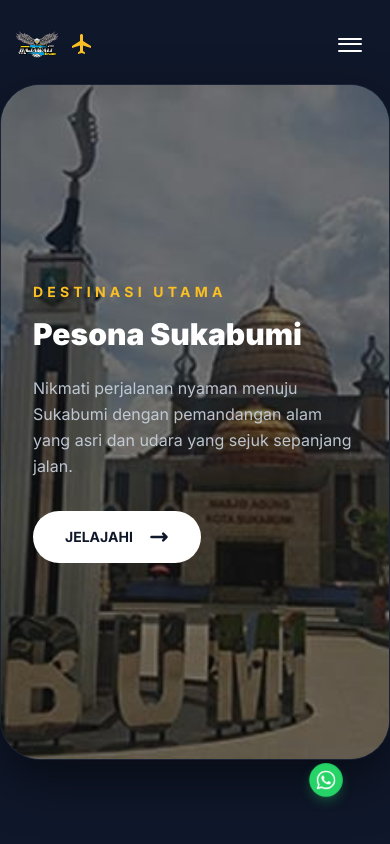
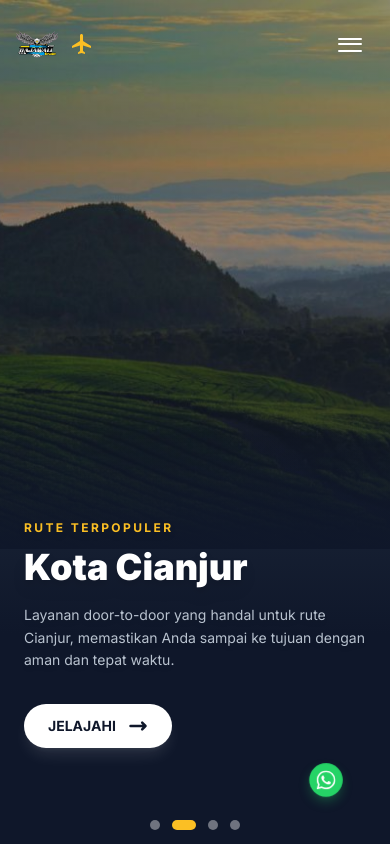
Before and after one commit to DavaRay13/website-Rajawalitravel-, a Next.js app: page / in a window 390 px wide. Shown: the top 844 px of the page. Built offline with nearby package versions, Linux system fonts and the light colour scheme.

Commit message:
fix : memperbaiki responsilibity dari hero section home

```diff
--- a/src/components/sections/StickyHeroSection.tsx
+++ b/src/components/sections/StickyHeroSection.tsx
@@ -5,6 +5,12 @@ import gsap from "gsap";
 import { ScrollTrigger } from "gsap/ScrollTrigger";
 import { useGSAP } from "@gsap/react";
 import Image from "next/image";
+import { Swiper, SwiperSlide } from 'swiper/react';
+import { Autoplay, Pagination, EffectFade } from 'swiper/modules';
+
+import 'swiper/css';
+import 'swiper/css/pagination';
+import 'swiper/css/effect-fade';
 
 if (typeof window !== "undefined") {
   gsap.registerPlugin(ScrollTrigger);
@@ -49,6 +55,11 @@ export default function StickyHeroSection() {
   const containerRef = useRef<HTMLDivElement>(null);
 
   useGSAP(() => {
+    // Gunakan matchMedia agar ScrollTrigger HANYA aktif di layar Desktop (min-width: 1024px)
+    // Di Mobile, GSAP tidak akan berjalan, sehingga sangat ringan
+    const mm = gsap.matchMedia();
+
+    mm.add("(min-width: 1024px)", () => {
       const cards = gsap.utils.toArray<HTMLDivElement>(".sticky-card");
       const navItems = gsap.utils.toArray<HTMLDivElement>(".nav-item-text");
       const navLines = gsap.utils.toArray<HTMLDivElement>(".nav-item-line");
@@ -104,13 +115,90 @@ export default function StickyHeroSection() {
       // Add empty space at the end of the timeline so the last card is readable before unpinning
       tl.to({}, { duration: 1.5 });
 
+      return () => {
+        tl.kill();
+      };
+    });
+
+    return () => mm.revert();
   }, { scope: containerRef });
 
   return (
-    <section ref={containerRef} className="relative w-full h-screen bg-slate-900 overflow-hidden">
+    <>
+      {/* ======================= */}
+      {/* MOBILE HERO (SWIPER) */}
+      {/* ======================= */}
+      <section className="block lg:hidden relative w-full h-[100dvh] bg-slate-900">
+        <Swiper
+          modules={[Autoplay, Pagination, EffectFade]}
+          effect="fade"
+          autoplay={{ delay: 4000, disableOnInteraction: false }}
+          pagination={{ clickable: true }}
+          loop={true}
+          className="w-full h-full sticky-hero-swiper"
+        >
+          {sections.map((sec, i) => (
+            <SwiperSlide key={sec.id}>
+              <div className={`relative w-full h-full ${sec.bgColor} overflow-hidden`}>
+                {/* Background Image Area */}
+                <div className="absolute inset-0 h-[65%]">
+                  <Image
+                    src={sec.image}
+                    alt={sec.title}
+                    fill
+                    className="object-cover"
+                    priority={i === 0}
+                  />
+                  {/* Gradients to blend smoothly into content */}
+                  <div className="absolute inset-0 bg-gradient-to-t from-slate-900 via-slate-900/30 to-black/40" />
+                </div>
+
+                {/* Text Content Area */}
+                <div className="absolute inset-x-0 bottom-0 h-[50%] p-6 flex flex-col justify-end pb-24 z-10 bg-gradient-to-t from-slate-900 via-slate-900 to-transparent">
+                  <span className="text-amber-400 font-bold tracking-[0.2em] uppercase text-xs block mb-3 drop-shadow-md">
+                    {sec.subtitle}
+                  </span>
+                  <h2 className="text-4xl font-black text-white mb-4 leading-[1.1] drop-shadow-lg">
+                    {sec.title}
+                  </h2>
+                  <p className="text-slate-300 text-sm mb-8 leading-relaxed drop-shadow-md opacity-90 max-w-sm">
+                    {sec.description}
+                  </p>
+                  <button className="group w-fit flex items-center gap-3 px-6 py-3 bg-white text-slate-900 font-bold rounded-full hover:bg-amber-400 hover:text-blue-900 transition-all duration-300 text-sm shadow-lg shadow-white/10">
+                    JELAJAHI
+                    <svg className="w-5 h-5 group-hover:translate-x-1.5 transition-transform" fill="none" stroke="currentColor" viewBox="0 0 24 24">
+                      <path strokeLinecap="round" strokeLinejoin="round" strokeWidth={3} d="M17 8l4 4m0 0l-4 4m4-4H3" />
+                    </svg>
+                  </button>
+                </div>
+              </div>
+            </SwiperSlide>
+          ))}
+        </Swiper>
+        <style dangerouslySetInnerHTML={{ __html: `
+          .sticky-hero-swiper .swiper-pagination-bullet {
+            background: rgba(255, 255, 255, 0.4);
+            opacity: 1;
+            width: 10px;
+            height: 10px;
+            margin: 0 6px !important;
+            transition: all 0.3s ease;
+          }
+          .sticky-hero-swiper .swiper-pagination-bullet-active {
+            background: #fbbf24;
+            width: 24px;
+            border-radius: 12px;
+          }
+        `}} />
+      </section>
+
+      {/* ======================= */}
+      {/* DESKTOP HERO (GSAP) */}
+      {/* ======================= */}
+      <section ref={containerRef} className="hidden lg:block relative w-full h-screen bg-slate-900 overflow-hidden">
         {/* Sidebar Navigation */}
-      <div className="absolute left-10 top-1/2 -translate-y-1/2 z-50 hidden lg:flex flex-col gap-8">
-        {sections.map((sec, i) => (
+        <div className="absolute left-10 top-1/2 -translate-y-1/2 z-50 flex flex-col gap-8">
+          {sections.map((sec) => (
             <div key={sec.id} className="flex items-center gap-4 group">
               <div className="nav-item-line w-6 h-[2px] bg-slate-600 transition-all" />
               <span className="nav-item-text text-slate-400 text-sm uppercase tracking-[0.3em] font-medium transition-all">
@@ -130,7 +218,7 @@ export default function StickyHeroSection() {
                 zIndex: i + 1,
               }}
             >
-            {/* Image Section - Background on mobile, Side-by-side on desktop */}
+              {/* Image Section */}
               <div className="absolute inset-0 md:relative md:w-1/2 h-full overflow-hidden">
                 <Image
                   src={sec.image}
@@ -155,7 +243,7 @@ export default function StickyHeroSection() {
                 <p className="text-slate-300 text-base md:text-xl max-w-md leading-relaxed mb-8 md:mb-10 opacity-90">
                   {sec.description}
                 </p>
-              <button className="group w-fit flex items-center gap-4 px-8 py-4 md:px-10 md:py-5 bg-white text-slate-900 font-bold rounded-full hover:bg-amber-400 hover:text-blue-900 transition-all duration-300 text-sm md:text-base">
+                <button className="group w-fit flex items-center gap-4 px-8 py-4 md:px-10 md:py-5 bg-white text-slate-900 font-bold rounded-full hover:bg-amber-400 hover:text-blue-900 transition-all duration-300 text-sm md:text-base shadow-lg shadow-white/10">
                   JELAJAHI
                   <svg className="w-5 h-5 group-hover:translate-x-2 transition-transform" fill="none" stroke="currentColor" viewBox="0 0 24 24">
                     <path strokeLinecap="round" strokeLinejoin="round" strokeWidth={3} d="M17 8l4 4m0 0l-4 4m4-4H3" />
@@ -166,5 +254,6 @@ export default function StickyHeroSection() {
           ))}
         </div>
       </section>
+    </>
   );
 }
```
Lines whose indentation alone changed are shown as unchanged.
